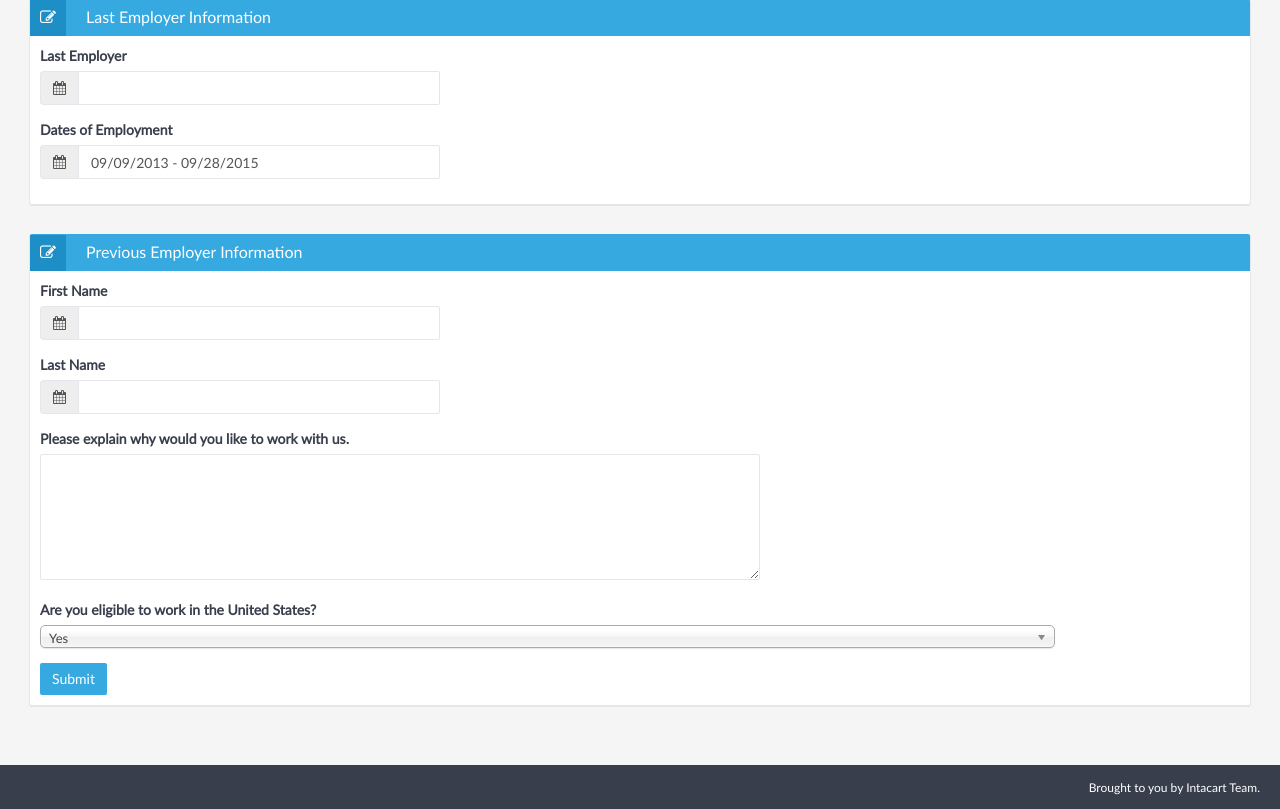
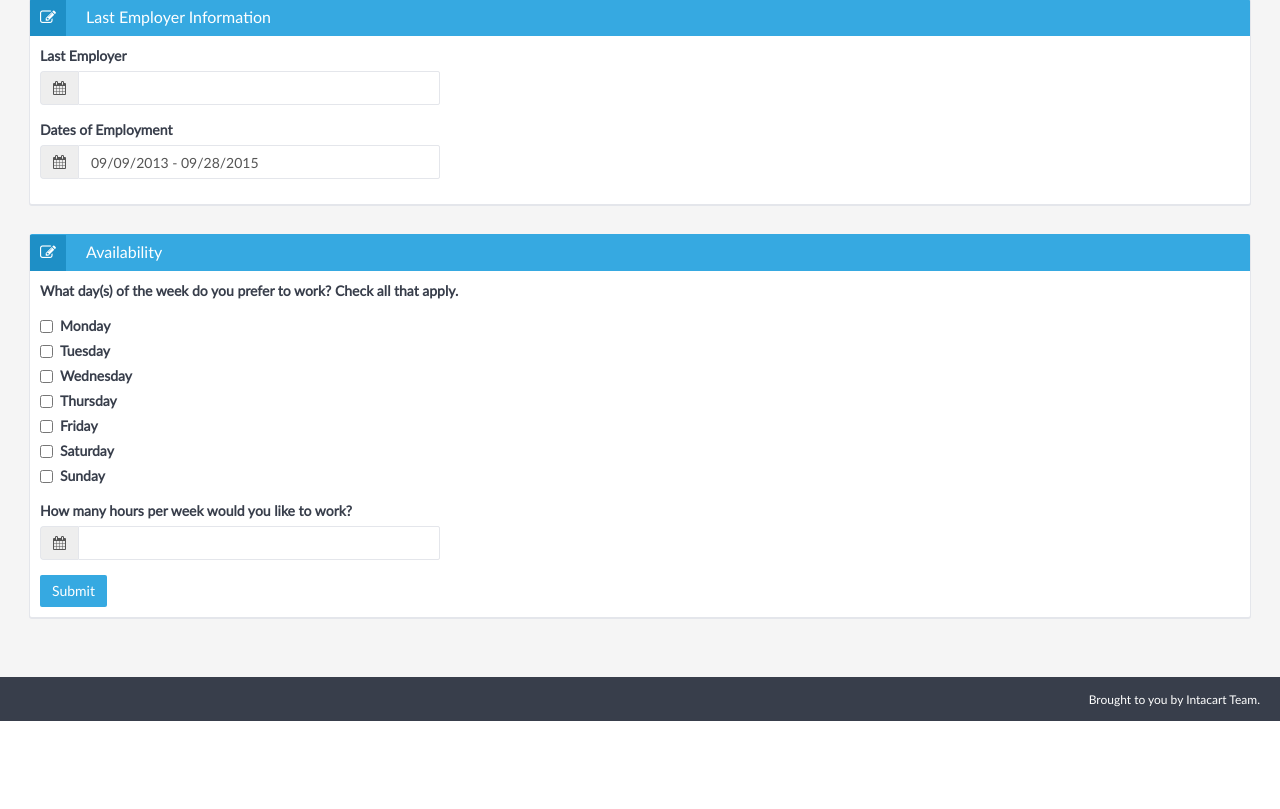
Before and after one commit to world9604/instacart-1, a Django app: template templates/core/quiz.html in a window 1280 px wide. Shown: the part 540-1349 px from the top of the page. After the commit the page ends 1261 px from the top, so only its background shows below. Run offline with Django 3.2, Linux system fonts and the light colour scheme; the template is opened without the code that fills it: values that come from a table or form of the project are taken from there, others are empty; parts of the project's set-up code (start-up, migrations or seed data) failed here and were passed over; some libraries are stand-ins or nearby versions.

Commit message:
form front end almost done

```diff
--- a/templates/core/quiz.html
+++ b/templates/core/quiz.html
@@ -123,7 +123,7 @@
     <div class="box">
       <form action="{% url 'quiz' %}" method="post">{% csrf_token %}
         <div class="box-header">
-          <h2><i class="fa fa-edit"></i>Previous Employer Information</h2>
+          <h2><i class="fa fa-edit"></i>Availability</h2>
         </div>
         <div class="box-content">
 
@@ -137,39 +137,41 @@
           {% endif %}
 
           <div class="form-group">
-            <label class="control-label" for="date01">First Name</label>
+            <label class="control-label">What day(s) of the week do you prefer to work? Check all that apply.</label>
+            <div class="controls">
+              <label class="checkbox inline">
+                <input type="checkbox" id="inlineCheckbox1" value="option1"> Monday
+              </label>
+              <label class="checkbox inline">
+                <input type="checkbox" id="inlineCheckbox2" value="option2"> Tuesday
+              </label>
+              <label class="checkbox inline">
+                <input type="checkbox" id="inlineCheckbox3" value="option3"> Wednesday
+              </label>
+              <label class="checkbox inline">
+                <input type="checkbox" id="inlineCheckbox1" value="option1"> Thursday
+              </label>
+              <label class="checkbox inline">
+                <input type="checkbox" id="inlineCheckbox2" value="option2"> Friday
+              </label>
+              <label class="checkbox inline">
+                <input type="checkbox" id="inlineCheckbox3" value="option3"> Saturday
+              </label>
+              <label class="checkbox inline">
+                <input type="checkbox" id="inlineCheckbox3" value="option3"> Sunday
+              </label>
+            </div>
+          </div>
+          <div class="form-group">
+            <label class="control-label" for="date01">How many hours per week would you like to work?</label>
             <div class="controls">
               <div class="input-group col-sm-4">
                 <span class="input-group-addon"><i class="fa fa-calendar"></i></span>
-                <input type="text" class="form-control" name="firstname" id="firstname" value="{{quizForm.data.firstname}}"/>
-              </div>
-            </div>
-          </div>
-          <div class="form-group">
-            <label class="control-label" for="date01">Last Name</label>
-            <div class="controls">
-              <div class="input-group col-sm-4">
-                <span class="input-group-addon"><i class="fa fa-calendar"></i></span>
-                <input type="text" class="form-control" name="lastname" id="lastname" value="{{quizForm.data.lastname}}" />
+                <input type="number" min="1" max="40" class="form-control" name="hours_per_week" id="hours_per_week" value="{{quizForm.data.hours_per_week}}"/>
               </div>
             </div>
           </div>
 
-          <div class="form-group">
-            <label class="control-label" for="textarea2">Please explain why would you like to work with us.</label>
-            <div class="controls">
-              <textarea id="reasons" name="reasons" rows="6" style="width:60%">{{quizForm.data.reasons}}</textarea>
-            </div>
-          </div>
-          <div class="form-group">
-            <label class="control-label" for="selectError">Are you eligible to work in the United States?</label>
-            <div class="controls">
-              <select id="work_eligible" name="work_eligible" class="form-control" data-rel="chosen">
-                <option>Yes</option>
-                <option>No</option>
-              </select>
-            </div>
-          </div>
 
           <div class="form-actions">
             <button type="submit" class="btn btn-primary">Submit</button>
```
Also changed, not shown: 1 other file. Lines whose indentation alone changed are shown as unchanged.
